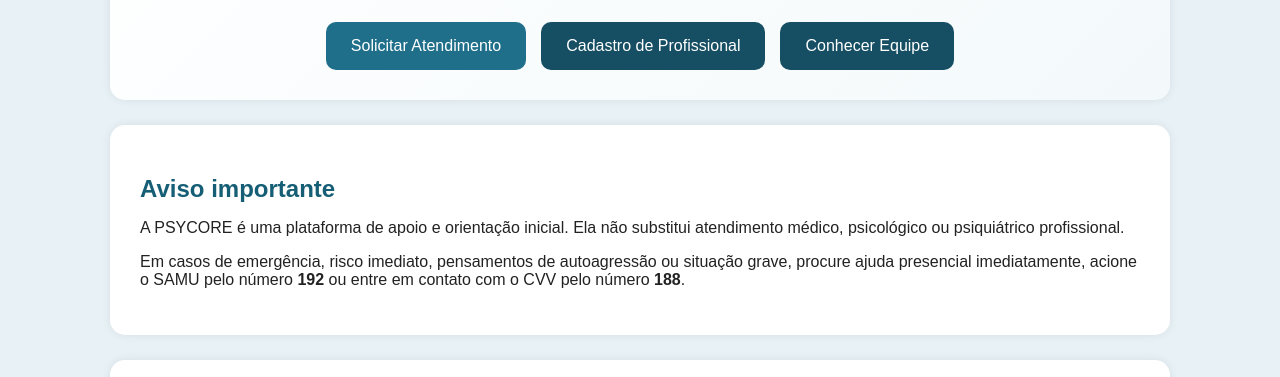
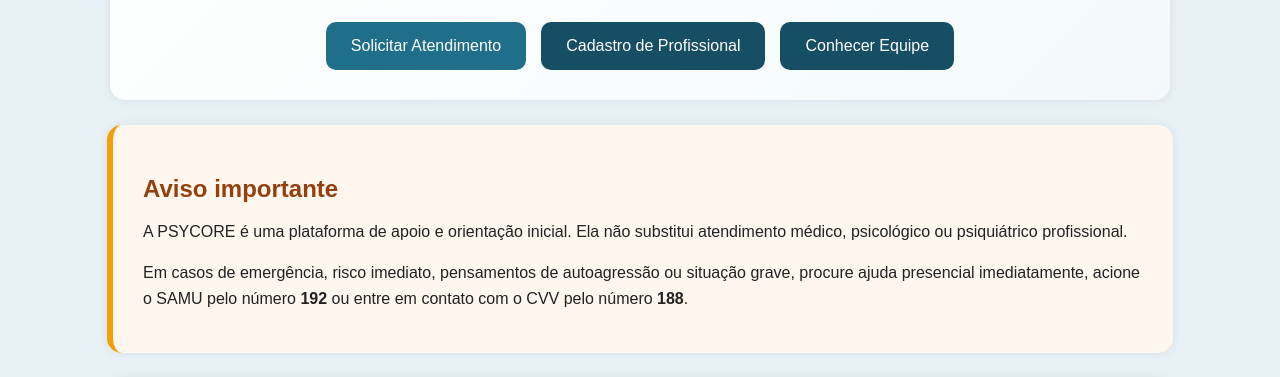
Before and after one commit to felipearrudaa/Site-Psycore, a plain HTML site: page index.html in a window 1280 px wide. Shown: the part 572-949 px from the top of the page. Drawn offline with Linux system fonts and the light colour scheme.

Commit message:
Update style.css

```diff
--- a/style.css
+++ b/style.css
@@ -212,6 +212,20 @@
     margin-top: 15px;
 }
 
+.aviso-importante{
+    border-left: 6px solid #f59e0b;
+    background-color: #fff7ed;
+}
+
+.aviso-importante h2{
+    color: #92400e;
+}
+
+.aviso-importante p{
+    line-height: 1.6;
+    margin-bottom: 12px;
+}
+
 footer{
     background-color: #164e63;
     color: white;
```
